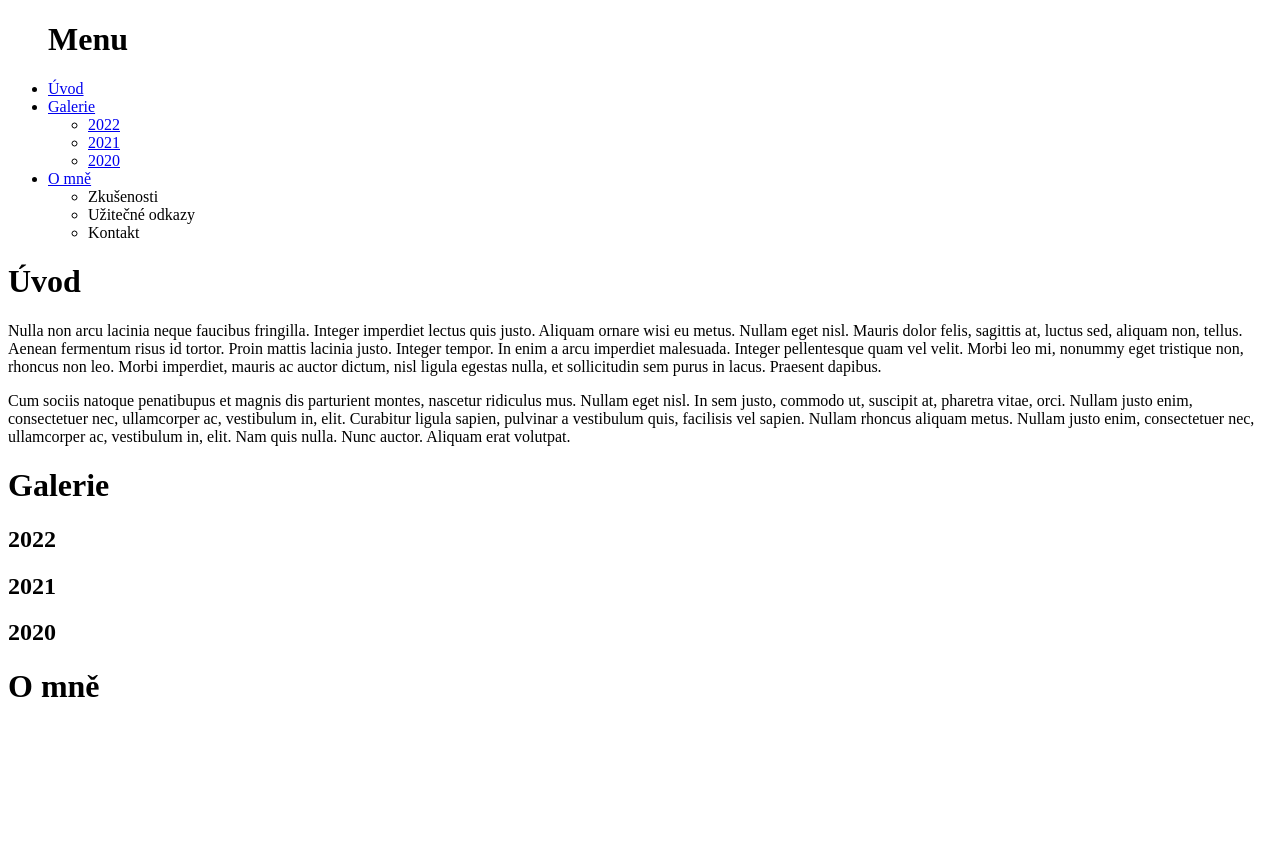
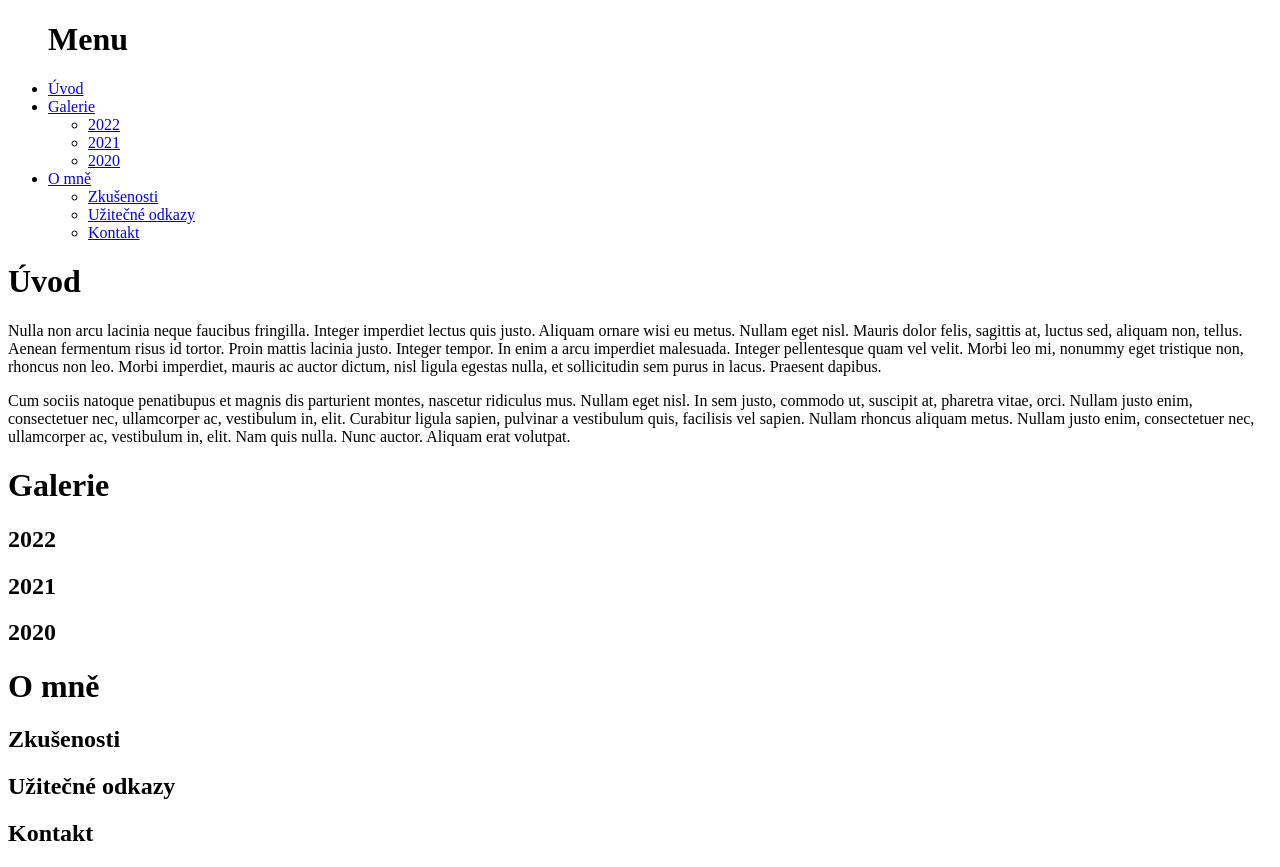
Before and after one commit to noodleloo6/test1, a plain HTML site: page index.html in a window 1280 px wide. Before the commit the page ends 800 px from the top, so only its background shows below. Drawn offline with Linux system fonts and the light colour scheme.

Commit message:
o mně id

```diff
--- a/index.html
+++ b/index.html
@@ -18,9 +18,9 @@
             </ul>
         </li>
         <li><a href="#mojeid2">O mně</a></li> <ul>
-            <li>Zkušenosti</li>
-            <li>Užitečné odkazy</li>
-            <li>Kontakt</li>
+            <li> <a href="#mojeidzk">Zkušenosti</a> </li>
+            <li> <a href="#mojeidodkazy">Užitečné odkazy</a> </li>
+            <li> <a href="#mojeidkon">Kontakt</a> </li>
         </ul>
     </ul>
 
@@ -37,8 +37,9 @@
 
     <h1 id="mojeid2">O mně</h1>
 
-    <h2></h2>
-    <h2></h2>
+    <h2 id="mojeidzk">Zkušenosti</h2>
+    <h2 id="mojeidodkazy">Užitečné odkazy</h2>
+    <h2 id="mojeidkon">Kontakt</h2>
 
 </body>
 </html>
```
